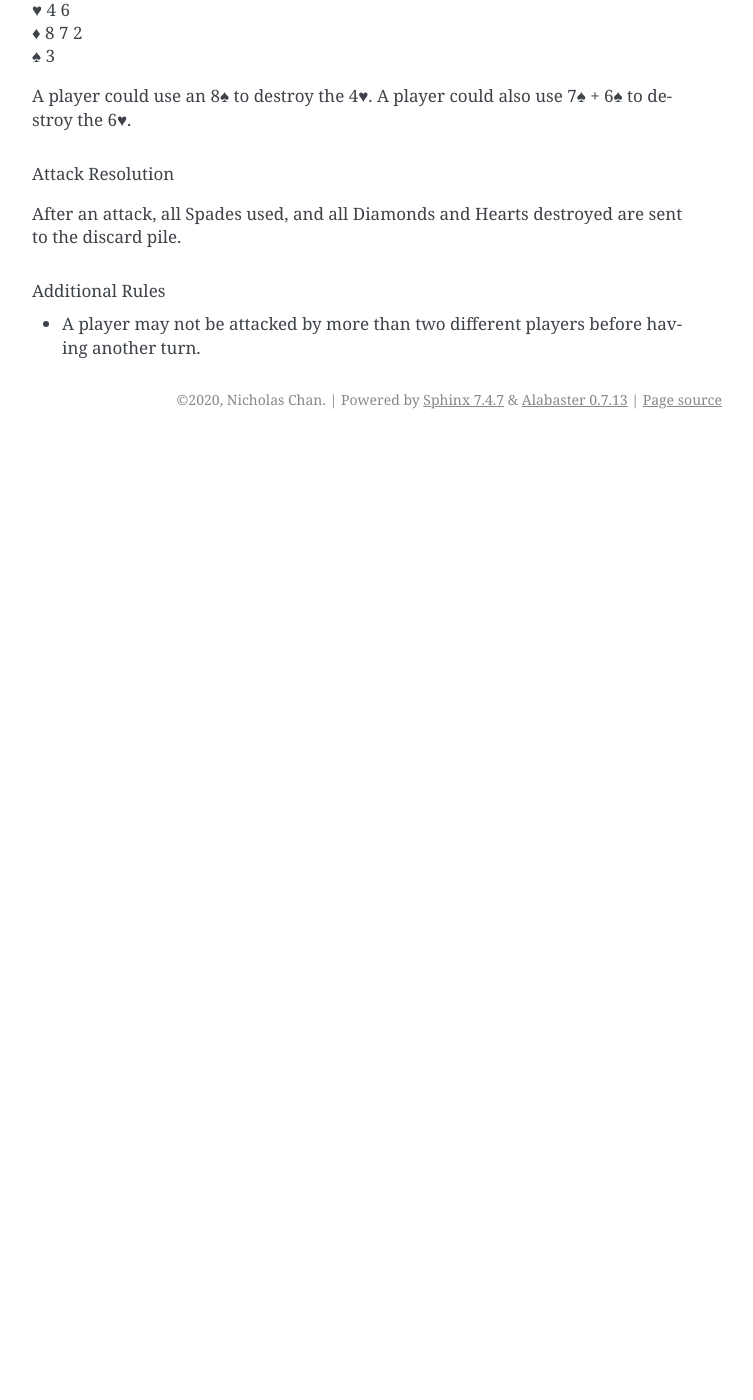
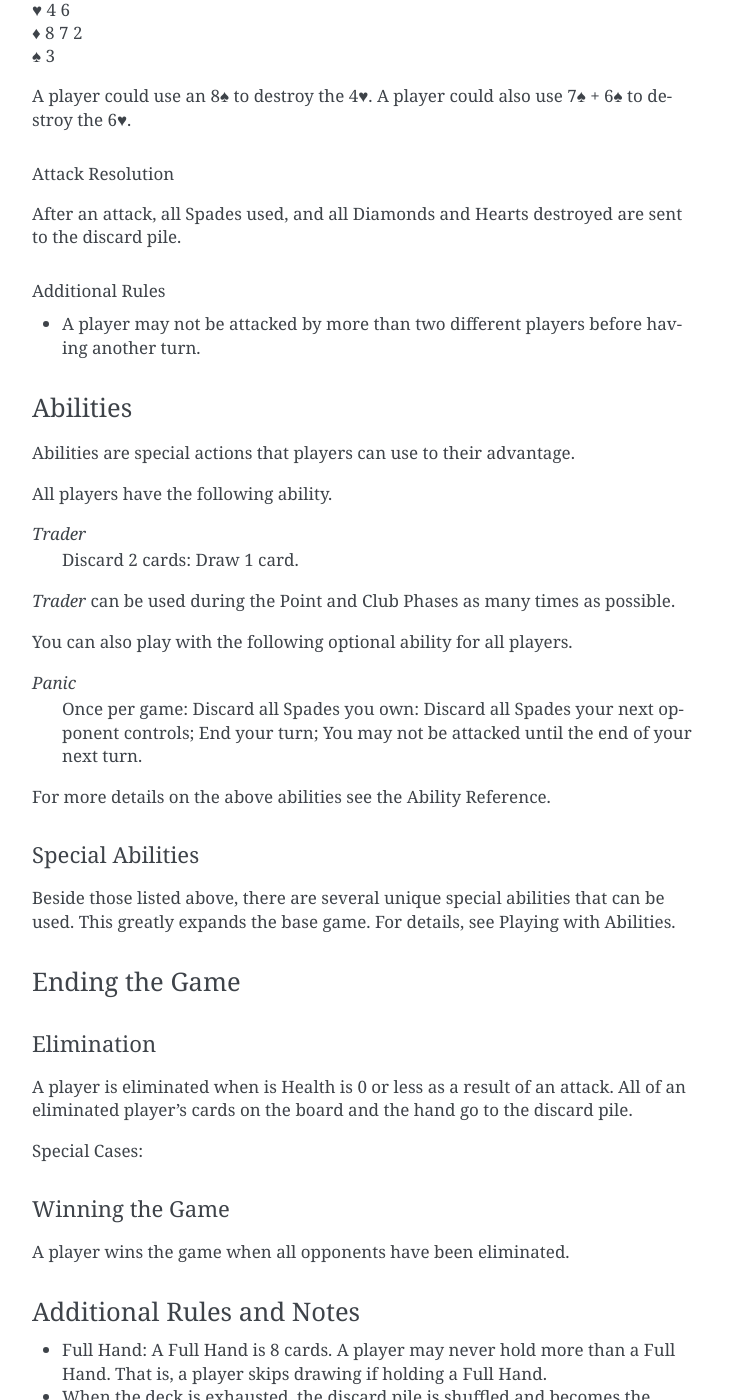
Before and after one commit to chanicpanic/reference, a Sphinx documentation site: the page built from source/instructions.rst, in a window 1280 px wide and 1400 px high, scrolled down 4870 px. Shown: the whole window, without its empty margins (388-1141 px from the left). Built offline with Sphinx 7.4.7, drawn with Linux system fonts in a browser that asks for light colours; before the commit the page ends 5309 px from its top, so only the background shows below that; some of the changed text lies outside the part shown.

Commit message:
finished main instructions

```diff
--- a/source/index.rst
+++ b/source/index.rst
@@ -7,8 +7,10 @@ Welcome to Chanic Panic's documentation!
 ========================================
 
 .. toctree::
-   :maxdepth: 2
+   :maxdepth: 3
    :caption: Contents:
+
+   instructions
 
 
 
--- a/source/instructions.rst
+++ b/source/instructions.rst
@@ -252,11 +252,75 @@ Additional Rules
 * A player may not be attacked by more than two different players before having
   another turn.
 
+Abilities
+=========
 
+Abilities are special actions that players can use to their advantage.
 
+All players have the following ability.
 
+*Trader*
+  Discard 2 cards: Draw 1 card.
 
+*Trader* can be used during the Point and Club Phases as many times as possible.
 
+You can also play with the following optional ability for all players.
 
+*Panic*
+  Once per game: Discard all Spades you own: Discard all Spades your next
+  opponent controls; End your turn; You may not be attacked until the end of
+  your next turn.
 
-.. _later: `Club Mechanics`
+For more details on the above abilities see the Ability Reference.
+
+Special Abilities
+-----------------
+
+Beside those listed above, there are several unique special abilities that
+can be used. This greatly expands the base game. For details, see
+Playing with Abilities.
+
+Ending the Game
+===============
+
+Elimination
+-----------
+
+A player is eliminated when is Health is 0 or less as a result of an attack.
+All of an eliminated player's cards on the board and the hand go to the discard
+pile.
+
+Special Cases:
+
+Winning the Game
+----------------
+
+A player wins the game when all opponents have been eliminated.
+
+Additional Rules and Notes
+==========================
+
+* Full Hand: A Full Hand is 8 cards. A player may never hold more than a Full
+  Hand. That is, a player skips drawing if holding a Full Hand.
+* When the deck is exhausted, the discard pile is shuffled and becomes the deck.
+* Generally, the player with the least experience, or the player who was
+  eliminated first in the previous game takes the first turn. Play continues
+  clockwise.
+* For every 2 players, one deck should be used rounded up. So, if there are
+  4 players, 2 decks are used. If there are 5 players, 3 decks are used.
+
+More Ways to Play
+=================
+
+Congratulations, you now know Chanic Panic fundamentals. Play with your friends
+and tune your skills. When you are ready, there are many ways to keep your
+Chanic Panic experience fresh and exciting.
+
+* Playing in Large Groups
+* Using Special Abilities
+* Presence
+* The Stack
+* The Shop
+* Lives
+
+.. _later: `Club Mechanics`_
```
